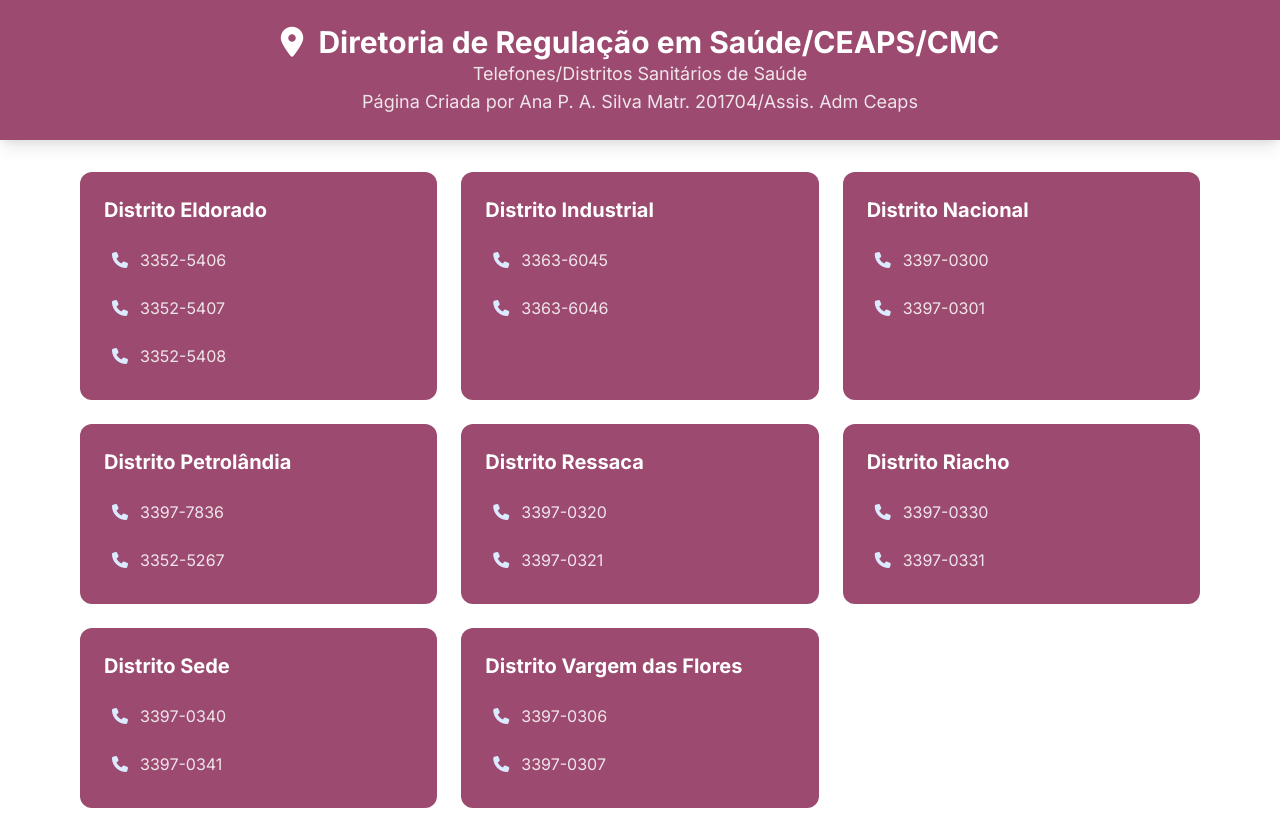
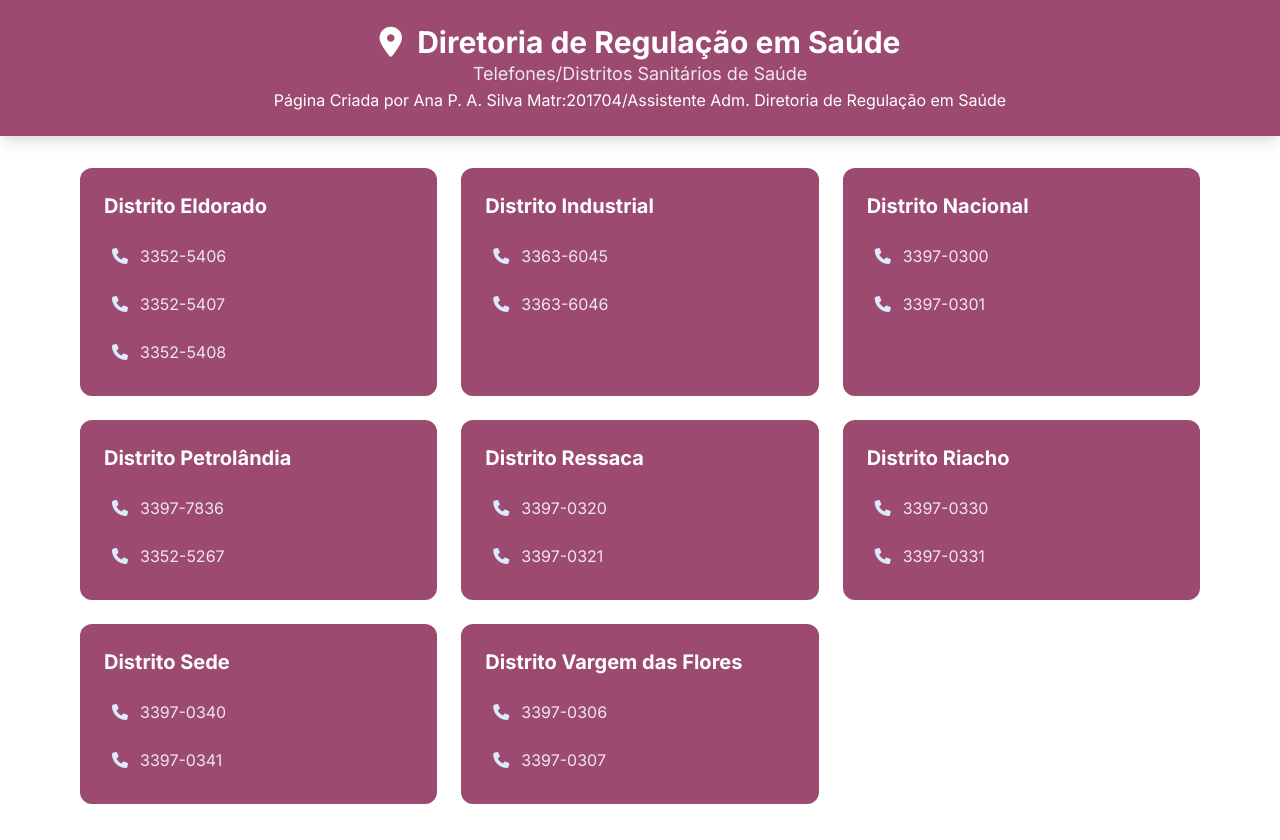
Before and after one commit to regulacaocmcindustrial-code/paginaindustrial, a plain HTML site: page DISTRITOS_CONTATOS.html in a window 1280 px wide. Drawn offline with nearby package versions, Linux system fonts and the light colour scheme.

Commit message:
Update DISTRITOS_CONTATOS.html

```diff
--- a/DISTRITOS_CONTATOS.html
+++ b/DISTRITOS_CONTATOS.html
@@ -39,12 +39,12 @@
             <div class="text-center">
                 <h1 class="text-2xl md:text-3xl font-bold">
                     <i class="fas fa-map-marker-alt mr-2"></i>
-                    Diretoria de Regulação em Saúde/CEAPS/CMC
+                    Diretoria de Regulação em Saúde
                 </h1>
                 <p class="text-lg" style="color: #f0e5eb;">
                     Telefones/Distritos Sanitários de Saúde
                 </p>
-                <p class="text-lg" style="color: #f0e5eb;">Página Criada por Ana P. A. Silva Matr. 201704/Assis. Adm Ceaps</p>
+                <p class="footer-credits">Página Criada por Ana P. A. Silva Matr:201704/Assistente Adm. Diretoria de Regulação em Saúde</p>
             </div>
         </div>
     </header>
```
